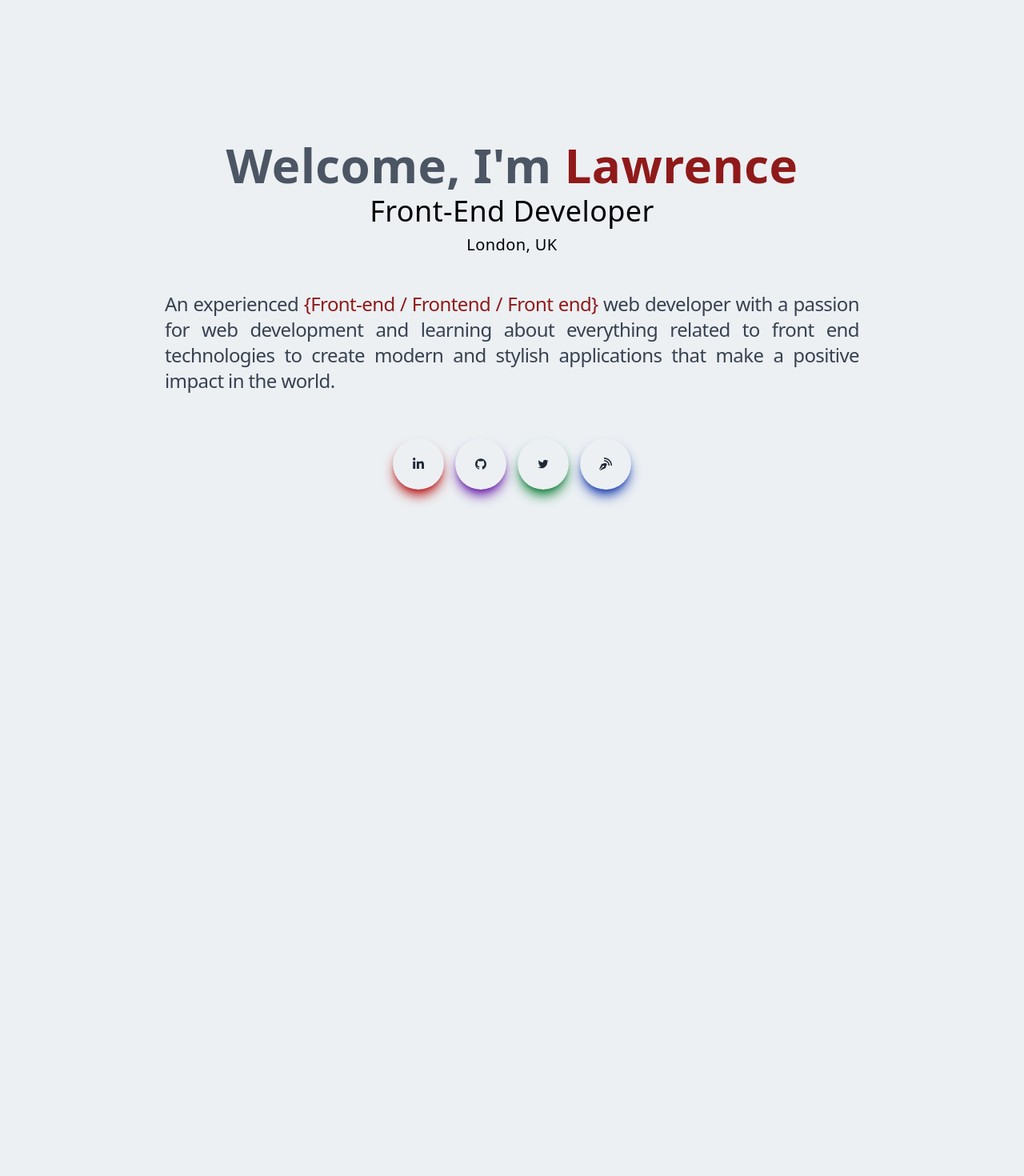
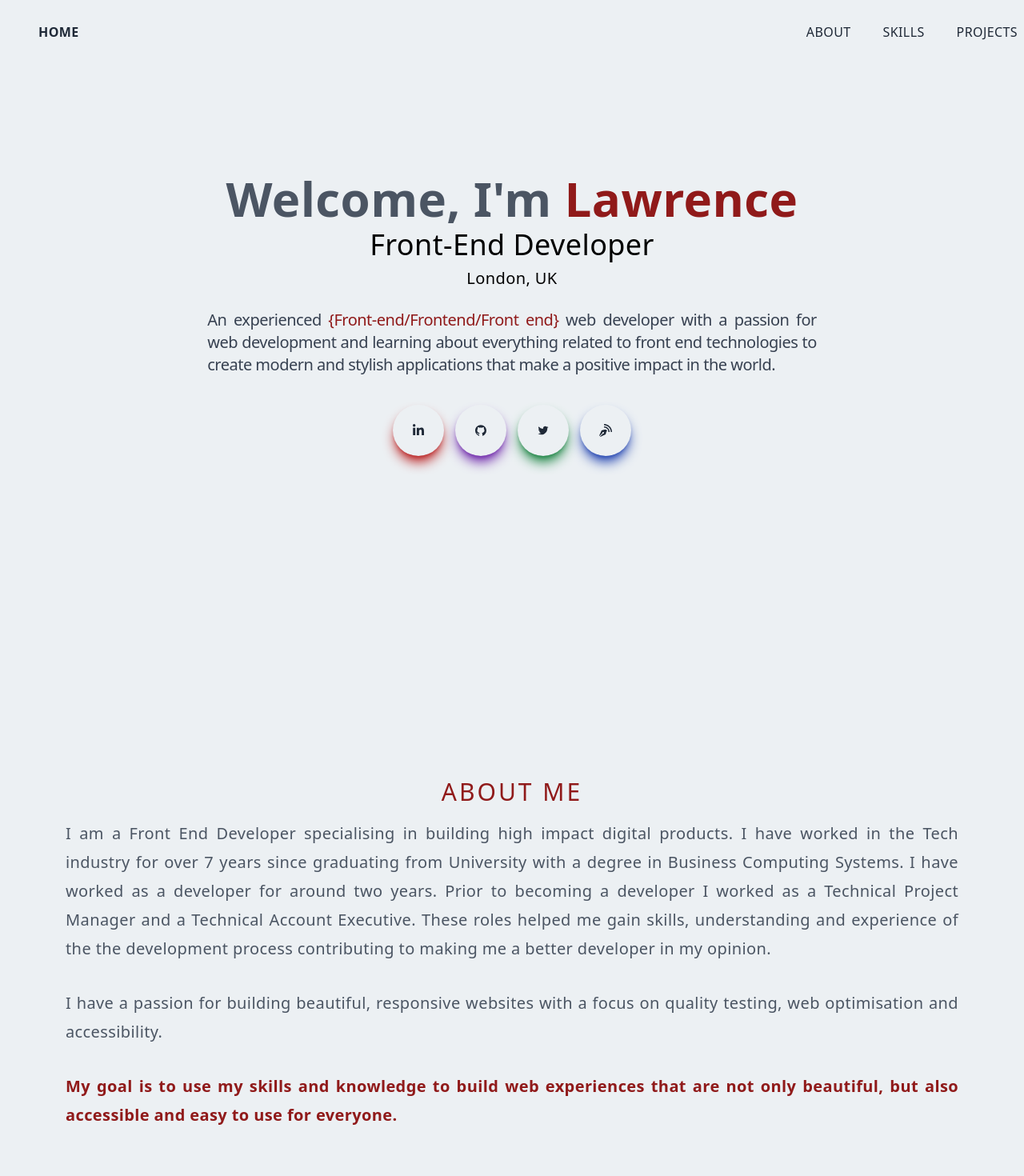
Before and after one commit to lawlawson/portfolio-july, a Next.js app: page / in a window 1280 px wide. Shown: the top 1470 px of the page at 80% size. Before the commit the page ends 800 px from the top, so only its background shows below. Built offline with nearby package versions, Linux system fonts and the light colour scheme.

Commit message:
Updated widths and font sizes

```diff
--- a/pages/components/About.jsx
+++ b/pages/components/About.jsx
@@ -8,24 +8,21 @@ const About = () => {
           <p className='uppercase text-3xl tracking-widest text-[#901a1a] text-center'>
             About Me
           </p>
-          <p className='py-4 text-gray-600 max-w-[70%] m-auto text-2xl leading-9 text-justify'>
+          <p className='py-4 text-gray-600 max-w-[90%] m-auto text-xl leading-9 text-justify'>
             I am a Front End Developer specialising in building high impact
-            digital products. I have around two years working as a professioinal
-            developer, and additionally have worked in the Tech industry for
-            over 5 years since graduating from University with a degree in
-            Business Computing Systems. I have a passion for building beautiful,
-            responsive websites with a focus on quality testing, web
-            optimisation and accessibility. I primarily work with JavaScript,
-            React and Typescript.
+            digital products. I have worked in the Tech industry for over 7
+            years since graduating from University with a degree in Business
+            Computing Systems. I have worked as a developer for around two
+            years. Prior to becoming a developer I worked as a Technical Project
+            Manager and a Technical Account Executive. These roles helped me
+            gain skills, understanding and experience of the the development
+            process contributing to making me a better developer in my opinion.
           </p>
-          <p className='py-4 text-gray-600 max-w-[70%] m-auto text-2xl leading-9 text-justify'>
+          <p className='py-4 text-gray-600 max-w-[90%] m-auto text-xl leading-9 text-justify'>
             I have a passion for building beautiful, responsive websites with a
-            focus on quality testing, web optimisation and accessibility. I
-            primarily work with JavaScript, React and Typescript. I have been
-            exposed to other languages and technologies such as C# and .Net,
-            which I am also learning on the side.
+            focus on quality testing, web optimisation and accessibility.
           </p>
-          <p className='py-4 text-gray-600 max-w-[70%] m-auto text-2xl leading-9 text-justify'>
+          <p className='py-4 max-w-[90%] m-auto text-xl leading-9 text-justify text-[#901a1a] font-semibold'>
             My goal is to use my skills and knowledge to build web experiences
             that are not only beautiful, but also accessible and easy to use for
             everyone.
--- a/pages/components/Main.jsx
+++ b/pages/components/Main.jsx
@@ -7,23 +7,23 @@ import Link from 'next/link';
 const Main = () => {
   return (
     <div id='home' className='w-full h-screen text-center'>
-      <div className='max-w-[1240px] w-full h-full m-auto p2 flex justify-center items-center'>
+      <div className='max-w-[85%] w-full h-full m-auto p2 flex justify-center items-center'>
         <div>
           <h1 className='py-1 text-gray-600'>
             Welcome, I&apos;m <span className='text-[#901a1a]'>Lawrence</span>
           </h1>
           <p className='py-1 text-[#000000] text-4xl'>Front-End Developer</p>
           <p className='py-1 text-[#000000] text-xl'>London, UK</p>
-          <p className='text-gray-700 max-w-[70%] mx-auto my-10 text-2xl text-justify tracking-tight'>
+          <p className='text-gray-700 max-w-[70%] mx-auto my-5 text-xl text-justify tracking-tight'>
             An experienced&nbsp;
             <span className='text-[#901a1a]'>
-              &#123;Front-end / Frontend / Front end&#125;
+              &#123;Front-end/Frontend/Front end&#125;
             </span>
             &nbsp;web developer with a passion for web development and learning
             about everything related to front end technologies to create modern
             and stylish applications that make a positive impact in the world.
           </p>
-          <div className='flex  items-center justify-between max-w-[330px] m-auto p-4'>
+          <div className='flex items-center justify-between max-w-[330px] m-auto p-4'>
             <div className='rounded-full shadow-lg shadow-red-700 p-6 cursor-pointer hover-scale-110 ease-in duration-300'>
               <Link href='https://www.linkedin.com/in/lawlawson/'>
                 <FaLinkedinIn />
--- a/pages/components/Navbar.jsx
+++ b/pages/components/Navbar.jsx
@@ -51,27 +51,27 @@ const Navbar = () => {
           : 'fixed w-full h-20 z-[100]'
       }>
       <div className='flex justify-between items-center w-full h-full px-2 2xl:px-16'>
-        <div>
+        <ul>
           <Link href='/'>
-            <div className='ml-10 text-m font-bold uppercase hover:border-b transition ease-in-out delay-150 hover:-translate-y-1 hover:scale-110 duration-300 ...'>
+            <li className='ml-10 text-m font-bold uppercase hover transition ease-in-out delay-150 hover:-translate-y-1 hover:scale-110 duration-300 ...'>
               Home
-            </div>
+            </li>
           </Link>
-        </div>
+        </ul>
         <div>
           <ul style={{ color: `${linkColor}` }} className='hidden md:flex'>
             <Link href='/#about'>
-              <li className='ml-10 text-m uppercase hover:border-b transition ease-in-out delay-150 hover:-translate-y-1 hover:scale-110 duration-300 ...'>
+              <li className='ml-10 text-m uppercase transition ease-in-out delay-150 hover:-translate-y-1 hover:scale-110 duration-300 ...'>
                 About
               </li>
             </Link>
             <Link href='/#skills'>
-              <li className='ml-10 text-m uppercase hover:border-b transition ease-in-out delay-150 hover:-translate-y-1 hover:scale-110 duration-300 ...'>
+              <li className='ml-10 text-m uppercase transition ease-in-out delay-150 hover:-translate-y-1 hover:scale-110 duration-300 ...'>
                 Skills
               </li>
             </Link>
             <Link href='/#projects'>
-              <li className='ml-10 text-m uppercase hover:border-b transition ease-in-out delay-150 hover:-translate-y-1 hover:scale-110 duration-300 ...'>
+              <li className='ml-10 text-m uppercase transition ease-in-out delay-150 hover:-translate-y-1 hover:scale-110 duration-300 ...'>
                 Projects
               </li>
             </Link>
--- a/pages/components/Projects.jsx
+++ b/pages/components/Projects.jsx
@@ -4,7 +4,9 @@ import ProjectItem from './ProjectItem';
 
 const Projects = () => {
   return (
-    <div id='about' className='w-full md:h-screen p-2 flex items-center py-16'>
+    <div
+      id='projects'
+      className='w-full md:h-screen p-2 flex items-center py-16'>
       <div className='max-w-[1240px] m-auto md:grid grid-cols-1 gap-8'>
         <div className='col-span-2'>
           <p className='uppercase text-3xl tracking-widest text-[#901a1a]'>
--- a/pages/index.js
+++ b/pages/index.js
@@ -18,12 +18,12 @@ export default function Home() {
         />
         <link rel='icon' href='/favicon.ico' />
       </Head>
-      {/* <Navbar /> */}
+      <Navbar />
       <Main />
-      {/* <About /> */}
+      <About />
       {/* <ProjectItem /> */}
       {/* <Skills /> */}
-      {/* <Projects /> */}
+      <Projects />
       {/* <Contact /> */}
     </div>
   );
```
